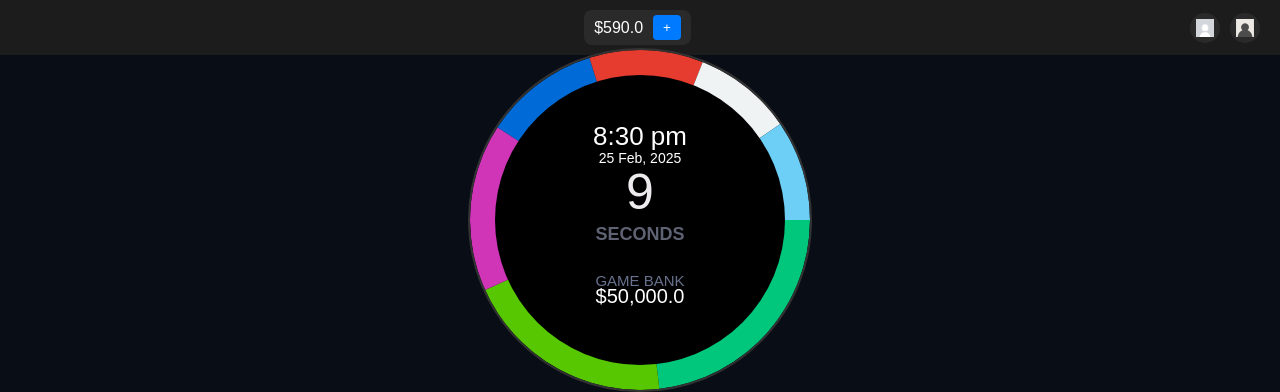
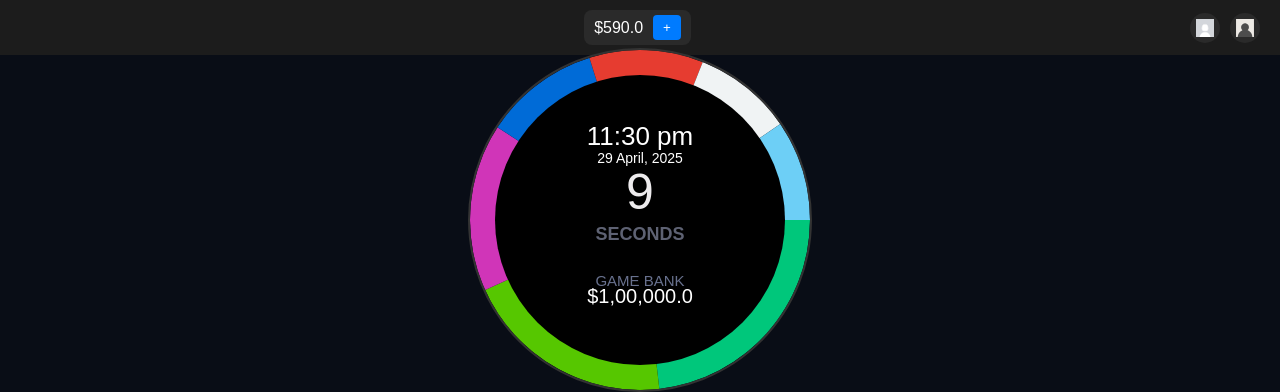
Before and after one commit to gbprize/gbprize.github.io, a plain HTML site: page index.html in a window 1280 px wide. Shown: the top 392 px of the page. Drawn offline with Linux system fonts and the light colour scheme.

Commit message:
Update index.html

```diff
--- a/index.html
+++ b/index.html
@@ -36,13 +36,13 @@
     <dib class="wheel-view-layout" id="myWheel">
         <div class="container_" style="height: 410px;">
          <canvas id="wheel" width="340" height="340"></canvas>
-         <dev id="time">8:30 pm</dev>
-         <p id="date">25 Feb, 2025</p>
+         <dev id="time">11:30 pm</dev>
+         <p id="date">29 April, 2025</p>
          <div id="countdown">9</div>
          <h2 id="seconds">SECONDS</h2>
          <span id="winner-name"> </span>
          <div id="gamebank-title">GAME BANK</div>
-         <div id="gamebank">$50,000.0</div>
+         <div id="gamebank">$1,00,000.0</div>
         </div>
     </div>
     <script src="./js/script.js"></script>
```
